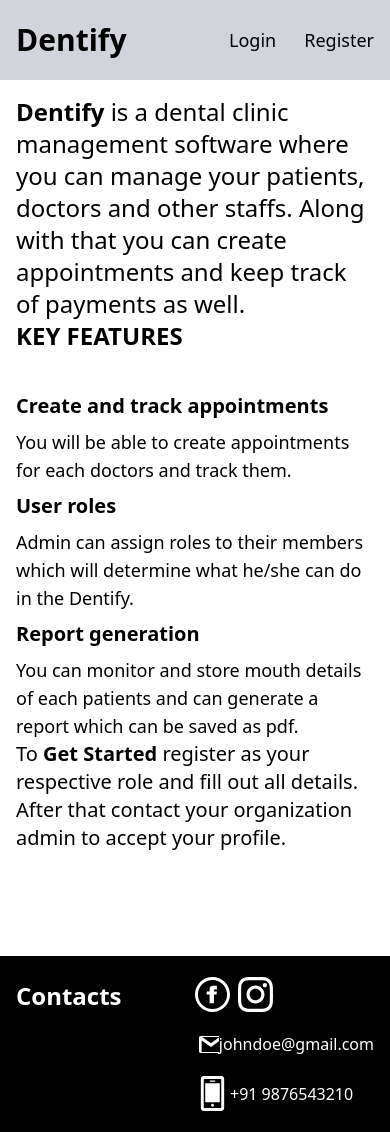
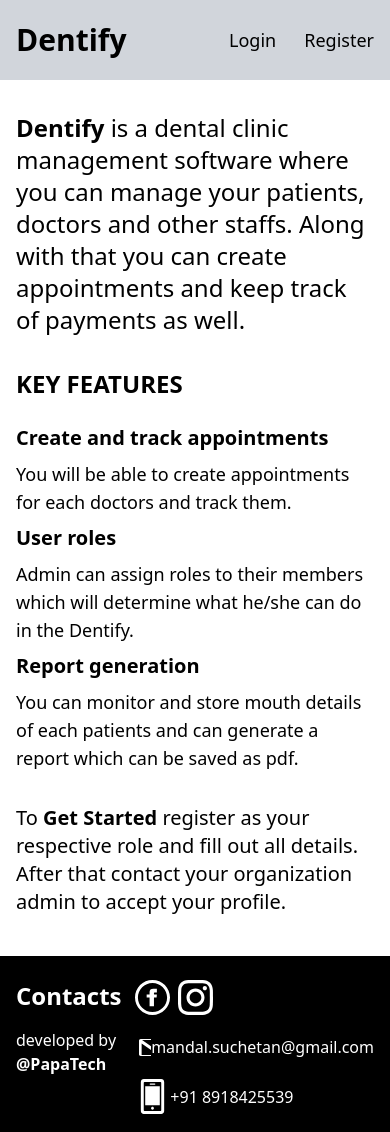
Before and after one commit to PapaTech-devs/Dentify-Frontend, a React (Create React App) app: page / in a window 390 px wide. Built offline with nearby package versions, Linux system fonts and the light colour scheme; no server answers.

Commit message:
add: added papatech branding and made admin account

```diff
--- a/src/components/Footer.js
+++ b/src/components/Footer.js
@@ -6,9 +6,18 @@ import { ReactComponent as PhoneLogo } from "../svg/phone.svg";
 
 export default function Footer() {
   return (
-    <div className="h-44 md:h-52 bg-black px-4 md:px-10 flex justify-between items-center py-6">
-      <p className="text-white text-2xl font-bold self-start">Contacts</p>
-      <div className="w-1/2 md:w-1/3 space-y-5">
+    <div className="h-44 md:h-52 bg-black px-4 md:px-10 flex justify-between items-start py-6">
+      <div className="flex flex-col space-y-4 w-1/3">
+        <p className="text-white text-2xl font-bold self-start">Contacts</p>
+        <p className="text-white font-thin">
+          developed by{" "}
+          <a href="/" className="font-semibold">
+            @PapaTech
+          </a>
+        </p>
+      </div>
+
+      <div className="w-2/3 md:w-1/3 space-y-5">
         <div className="flex space-x-2">
           <button>
             <FacebookLogo fill="white" height="35px" width="35px" />
@@ -21,18 +30,20 @@ export default function Footer() {
           <GmailLogo className="ml-1" fill="white" width="35px" />
           <button
             className="text-white"
-            onClick={() => (window.location = "mailto:johndoe@gmail.com")}
+            onClick={() =>
+              (window.location = "mailto:mandal.suchetan@gmail.com")
+            }
           >
-            johndoe@gmail.com
+            mandal.suchetan@gmail.com
           </button>
         </div>
         <div className="flex">
           <PhoneLogo fill="white" height="35px" width="35px" />
           <button
             className="text-white"
-            onClick={() => (window.location = "tel:+919876543210")}
+            onClick={() => (window.location = "tel:+918918425539")}
           >
-            +91 9876543210
+            +91 8918425539
           </button>
         </div>
       </div>
--- a/src/routes/LandingPage.js
+++ b/src/routes/LandingPage.js
@@ -5,15 +5,15 @@ export default function LandingPage() {
   return (
     <>
       <div className="h-full px-4 md:px-10 md:flex flex-col items-start justify-evenly my-4 md:my-0">
-        <p className="text-2xl font-light">
+        <div className="text-2xl font-light md:pb-0 md:pt-0 pb-8 pt-4">
           <p className="inline font-black">Dentify</p> is a dental clinic
           management software where you can manage your patients, doctors and
           other staffs. Along with that you can create appointments and keep
           track of payments as well.
-        </p>
+        </div>
         <div className="flex flex-col">
-          <p className="text-2xl font-bold pb-8">KEY FEATURES</p>
-          <div className="md:flex md:items-center">
+          <p className="text-2xl font-bold md:pb-8 pb-4">KEY FEATURES</p>
+          <div className="md:flex md:items-center md:pb-0 pb-8">
             <div className="md:w-5/6">
               <p className="text-xl font-semibold py-2">
                 Create and track appointments
@@ -41,11 +41,11 @@ export default function LandingPage() {
             </div>
           </div>
         </div>
-        <p className="text-xl">
+        <div className="text-xl">
           To <p className="inline font-bold">Get Started</p> register as your
           respective role and fill out all details. After that contact your
           organization admin to accept your profile.
-        </p>
+        </div>
       </div>
       <Footer />
     </>
```
